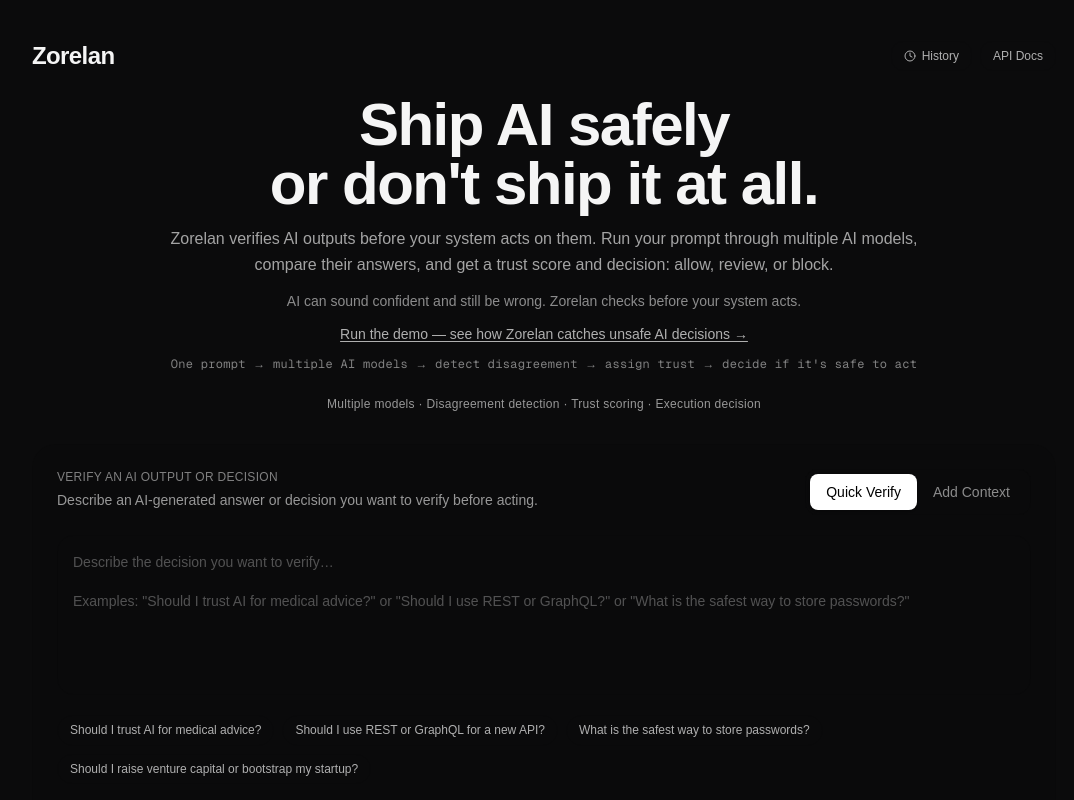
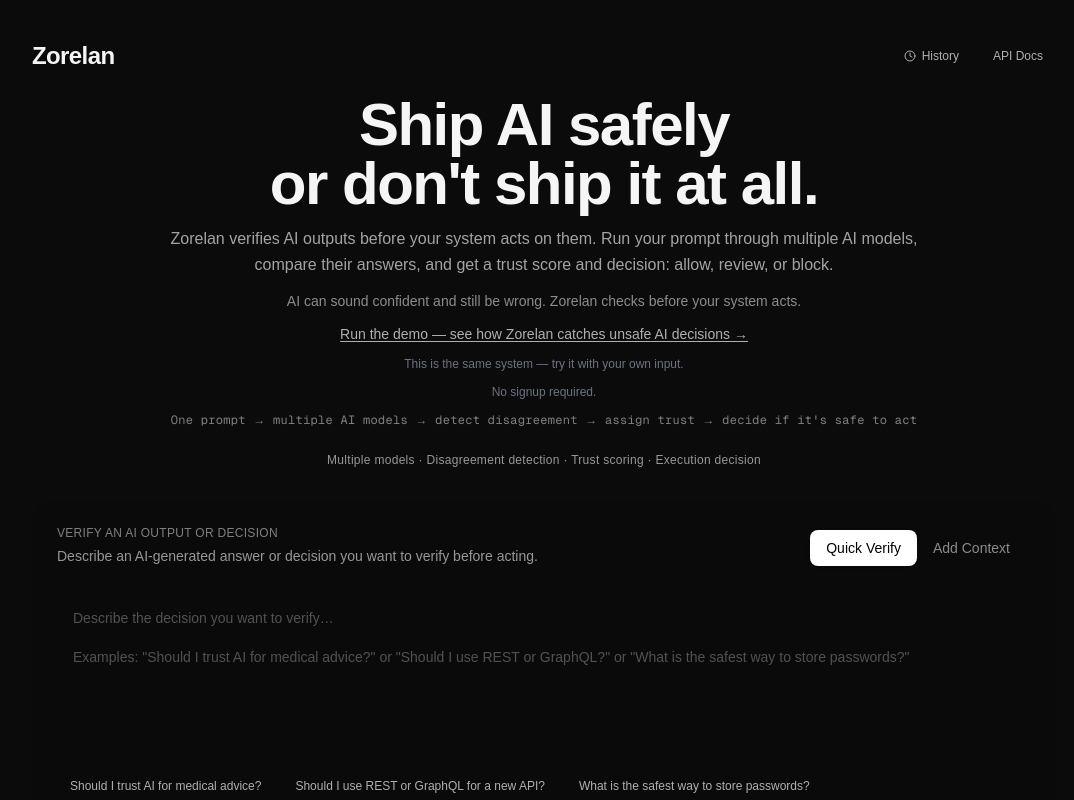
Before and after one commit to healeyben383-source/zorelan, a Next.js app: page / in a window 1280 px wide. Shown: the top 800 px of the page, without its empty margins (96-1170 px from the left). Built offline with nearby package versions, Linux system fonts and the light colour scheme.

Commit message:
Split demo helper text for clarity and scanability

```diff
--- a/app/page.tsx
+++ b/app/page.tsx
@@ -1516,6 +1516,13 @@
               </a>
             </p>
 
+            <p className="text-xs text-center" style={{ color: "#6b7280", marginTop: 6 }}>
+              This is the same system — try it with your own input.
+            </p>
+            <p className="text-xs text-center" style={{ color: "#6b7280" }}>
+              No signup required.
+            </p>
+
             <p className="text-xs text-center opacity-50 tracking-wide font-mono">
               One prompt → multiple AI models → detect disagreement → assign trust → decide if it's safe to act
             </p>
```
